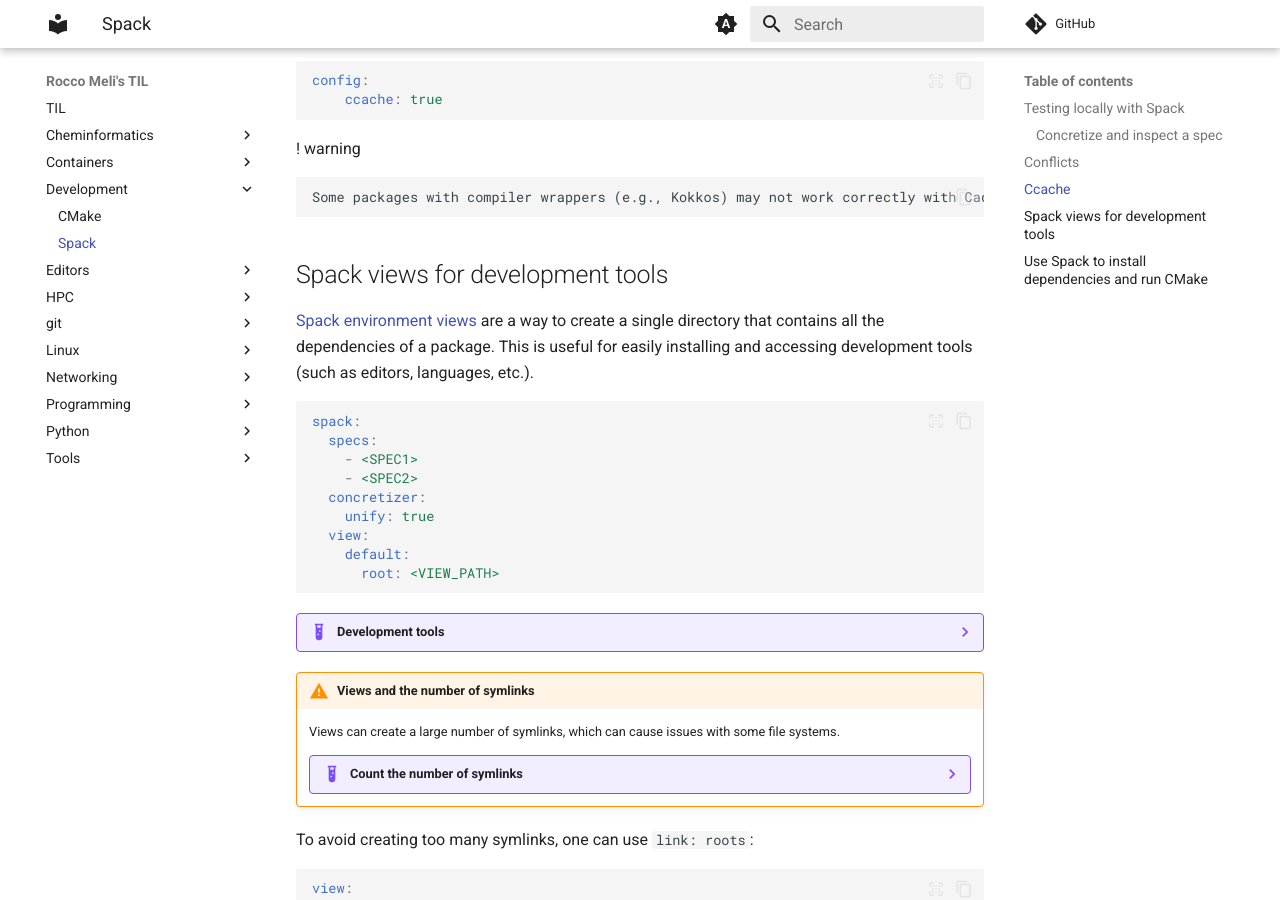
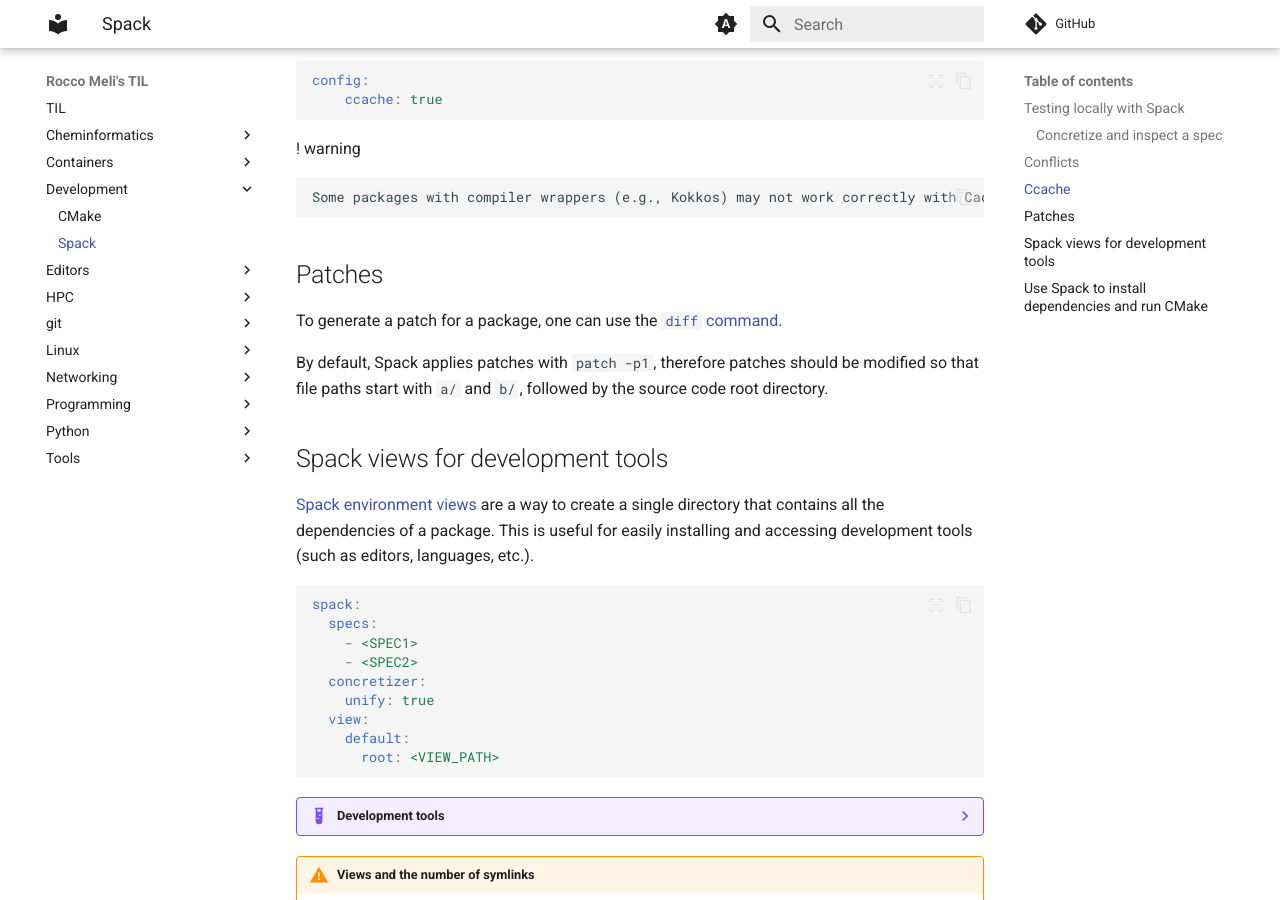
Before and after one commit to RMeli/TIL, an MkDocs documentation site: the page built from docs/develop/spack.md, in a window 1280 px wide and 900 px high, scrolled down 1080 px. Built offline with MkDocs 1.6.1 and Material for MkDocs 9.7.7, drawn with Linux system fonts in a browser that asks for light colours; comment, search, counter and statistics services are not loaded.

Commit message:
spack patches

```diff
--- a/docs/develop/spack.md
+++ b/docs/develop/spack.md
@@ -57,6 +57,13 @@
 ! warning
 
     Some packages with compiler wrappers (e.g., Kokkos) may not work correctly with Cache enabled.
+
+## Patches
+
+To generate a patch for a package, one can use the [`diff` command](../linux/commands.md#git-like-patches).
+
+By default, Spack applies patches with `patch -p1`, therefore patches should be
+modified so that file paths start with `a/` and `b/`, followed by the source code root directory.
 
 ## Spack views for development tools
 
```
Also changed, not shown: docs/linux/commands.md (+1 -1 lines).
